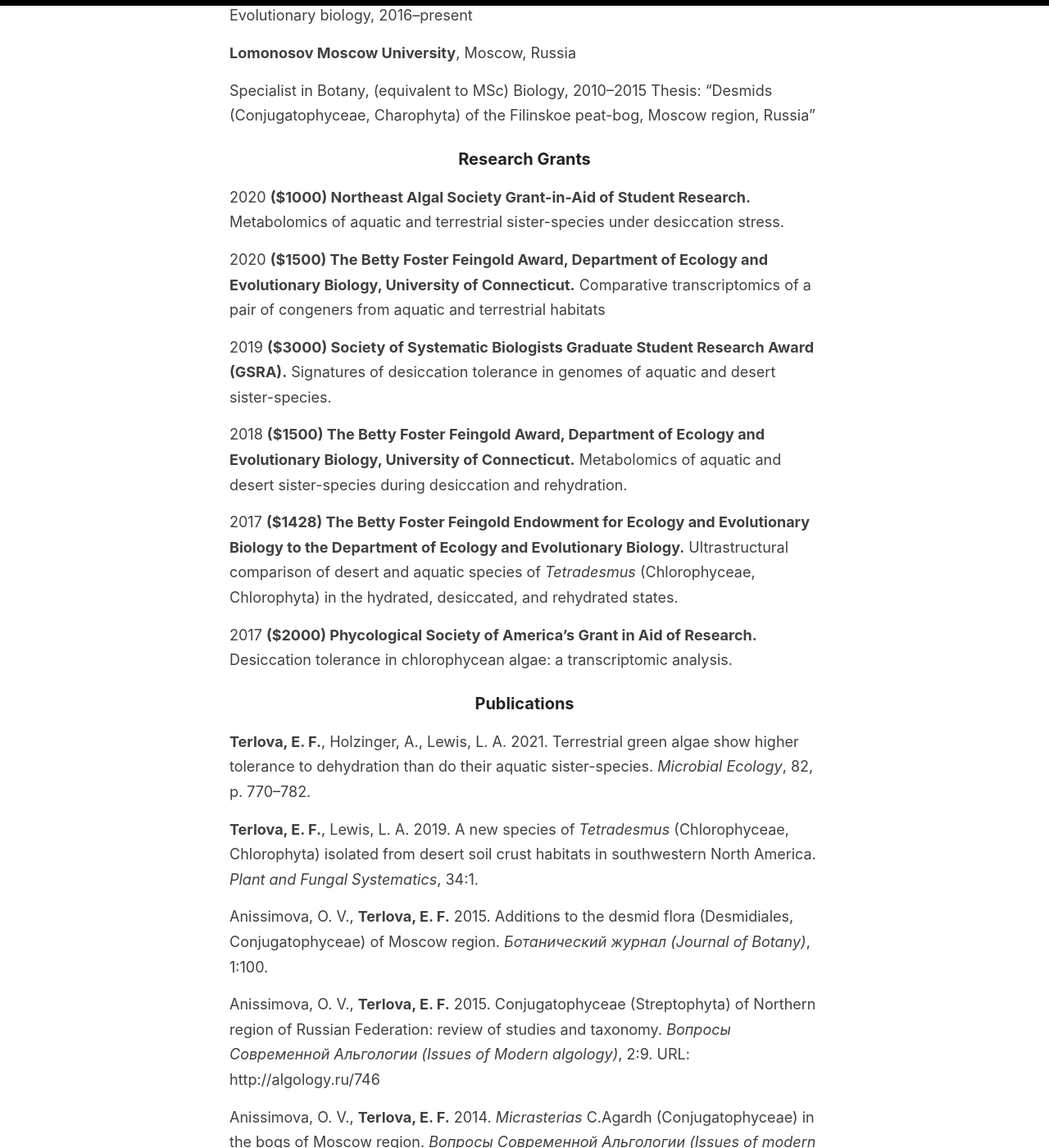
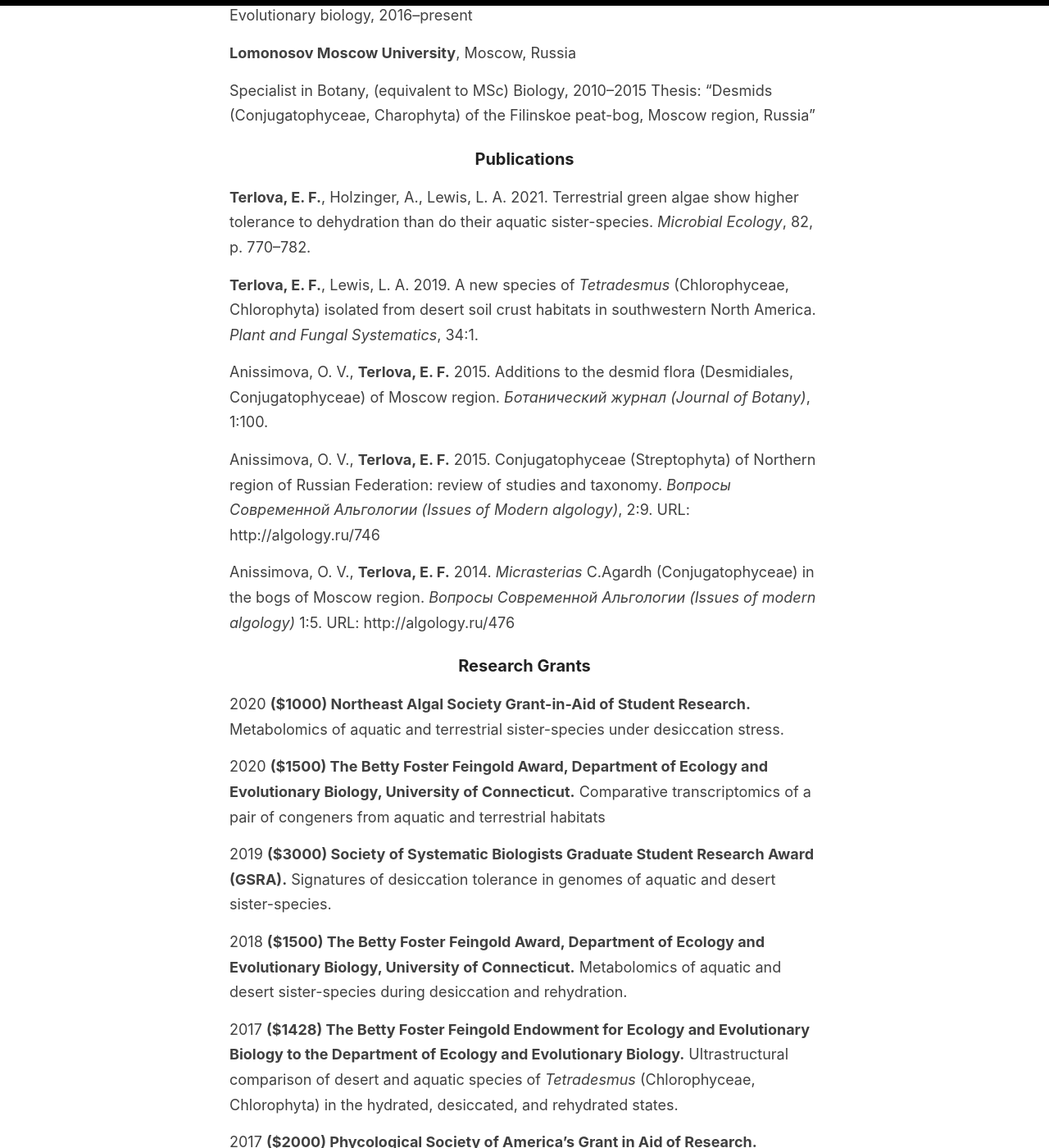
Before and after one commit to eterlova/eterlova.github.io, a Jekyll site: the page built from _pages/curriculum-vitae.md, in a window 1280 px wide and 1400 px high, scrolled down 385 px. Shown: the whole window at 82% size. Built offline with Jekyll 4.4.1, drawn with Linux system fonts in a browser that asks for light colours; some of the changed lines change nothing that is shown; some of the changed text lies outside the part shown.

Commit message:
Update curriculum-vitae.md

```diff
--- a/_pages/curriculum-vitae.md
+++ b/_pages/curriculum-vitae.md
@@ -16,6 +16,17 @@
 
 Specialist in Botany, (equivalent to MSc) Biology, 2010–2015
 Thesis: "Desmids (Conjugatophyceae, Charophyta) of the Filinskoe peat-bog, Moscow region, Russia"
+
+### Publications
+**Terlova, E. F.**, Holzinger, A., Lewis, L. A. 2021. Terrestrial green algae show higher tolerance to dehydration than do their aquatic sister-species. *Microbial Ecology*, 82, p. 770–782.
+
+**Terlova, E. F.**, Lewis, L. A. 2019. A new species of *Tetradesmus* (Chlorophyceae, Chlorophyta) isolated from desert soil crust habitats in southwestern North America. *Plant and Fungal Systematics*, 34:1.
+
+Anissimova, O. V., **Terlova, E. F.** 2015. Additions to the desmid flora (Desmidiales, Conjugatophyceae) of Moscow region. *Ботанический журнал (Journal of Botany)*, 1:100.
+
+Anissimova, O. V., **Terlova, E. F.** 2015. Conjugatophyceae (Streptophyta) of Northern region of Russian Federation: review of studies and taxonomy. *Вопросы Современной Альгологии (Issues of Modern algology)*, 2:9. URL: http://algology.ru/746
+
+Anissimova, O. V., **Terlova, E. F.** 2014. *Micrasterias* C.Agardh (Conjugatophyceae) in the bogs of Moscow region. *Вопросы Современной Альгологии (Issues of modern algology)* 1:5. URL: http://algology.ru/476
 
 ### Research Grants
 
@@ -36,17 +47,6 @@
 2017 **($2000) Phycological Society of America’s Grant in Aid of Research.**
 Desiccation tolerance in chlorophycean algae: a transcriptomic analysis.
 
-### Publications
-**Terlova, E. F.**, Holzinger, A., Lewis, L. A. 2021. Terrestrial green algae show higher tolerance to dehydration than do their aquatic sister-species. *Microbial Ecology*, 82, p. 770–782.
-
-**Terlova, E. F.**, Lewis, L. A. 2019. A new species of *Tetradesmus* (Chlorophyceae, Chlorophyta) isolated from desert soil crust habitats in southwestern North America. *Plant and Fungal Systematics*, 34:1.
-
-Anissimova, O. V., **Terlova, E. F.** 2015. Additions to the desmid flora (Desmidiales, Conjugatophyceae) of Moscow region. *Ботанический журнал (Journal of Botany)*, 1:100.
-
-Anissimova, O. V., **Terlova, E. F.** 2015. Conjugatophyceae (Streptophyta) of Northern region of Russian Federation: review of studies and taxonomy. *Вопросы Современной Альгологии (Issues of Modern algology)*, 2:9. URL: http://algology.ru/746
-
-Anissimova, O. V., **Terlova, E. F.** 2014. *Micrasterias* C.Agardh (Conjugatophyceae) in the bogs of Moscow region. *Вопросы Современной Альгологии (Issues of modern algology)* 1:5. URL: http://algology.ru/476
-
 ### Presentations
 **Terlova, E.F.**, Lewis, L. A. 2021. Investigating metabolic changes during a desiccation-rehydration cycle in two desert species of *Tetradesmus* (Sphaeropleales, Chlorophyceae). *59th Annual Northeast Algal Symposium.* **Francis R. Trainor Poster Award.**
 
```
